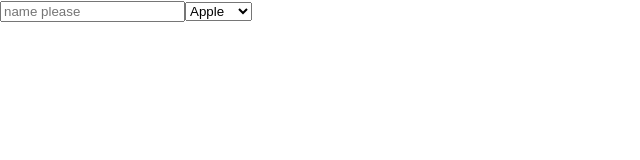
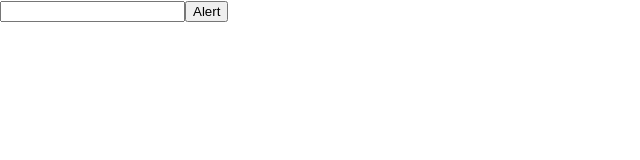
Before and after one commit to tzlilhaim/react-input-lesson-exercises, a React (Create React App) app: page / in a window 1280 px wide. Shown: the top 160 px of the page, without its empty margins (0-640 px from the left). Built offline with nearby package versions, Linux system fonts and the light colour scheme.

Commit message:
test maintenance

```diff
--- a/src/App.js
+++ b/src/App.js
@@ -1,60 +1,19 @@
 import React, { Component } from 'react';
-// import './App.css';
+import './App.css';
 
 class App extends Component {
   constructor() {
     super();
-    this.state = {
-      age: '',
-      name: '',
-      fruit: ''
-    }
+    this.state = {};
   }
   render() {
     return (
       <div>
-        <input placeholder="name please" value={this.state.name} className="name-input" onChange={this.updateName}/>
-        <select className="option-menu" onChange={this.updateFruit} value={this.state.fruit}>
-          <option value="apple">Apple</option>
-          <option value="orange">Orange</option>
-          <option value="peach">Peach</option>
-        </select>
+        <input type="text" />
+        <button>Alert</button>
       </div>
     )
   }
-
-  showAlert = () => {
-    if (this.state.age >= 16 ) {
-      alert("welcome to the club, " + this.state.name);
-    }
-    else {
-      alert("You are too young to enter");
-    }
-  }
-
-  changeText = () => { //don't forget arrow syntax for correct `this` binding
-    this.setState({
-      testText: "Something else"
-    });
-}
-
-updateAge = (event) => {
-  this.setState({ age: event.target.value
-  })
-};
-
-updateName = (event) => {
-  this.setState({ name: event.target.value });
-};
-
-updateFruit = (event) => {
-  this.setState({ fruit: event.target.value}, () => {
-    console.log(this.state.name + " selected " + this.state.fruit);
-  });
-
-}
-alertText = () => alert(this.state.testText)
-
 }
 
 export default App;
```
Also changed, not shown: package.json (+6 -2 lines), test-results.json (+1 -1 lines), .test/test-runner.js (renamed from test-runner.js), 1 other file (tests, documents, lock files or other folders).
